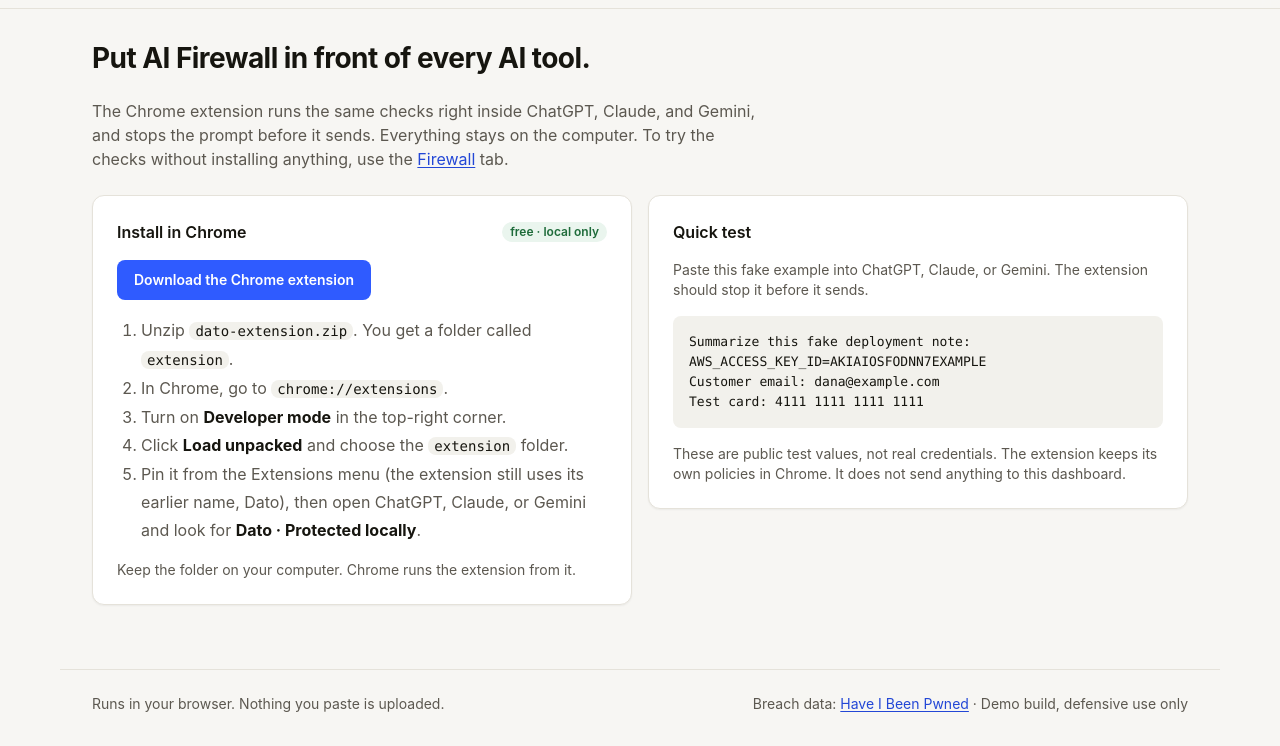
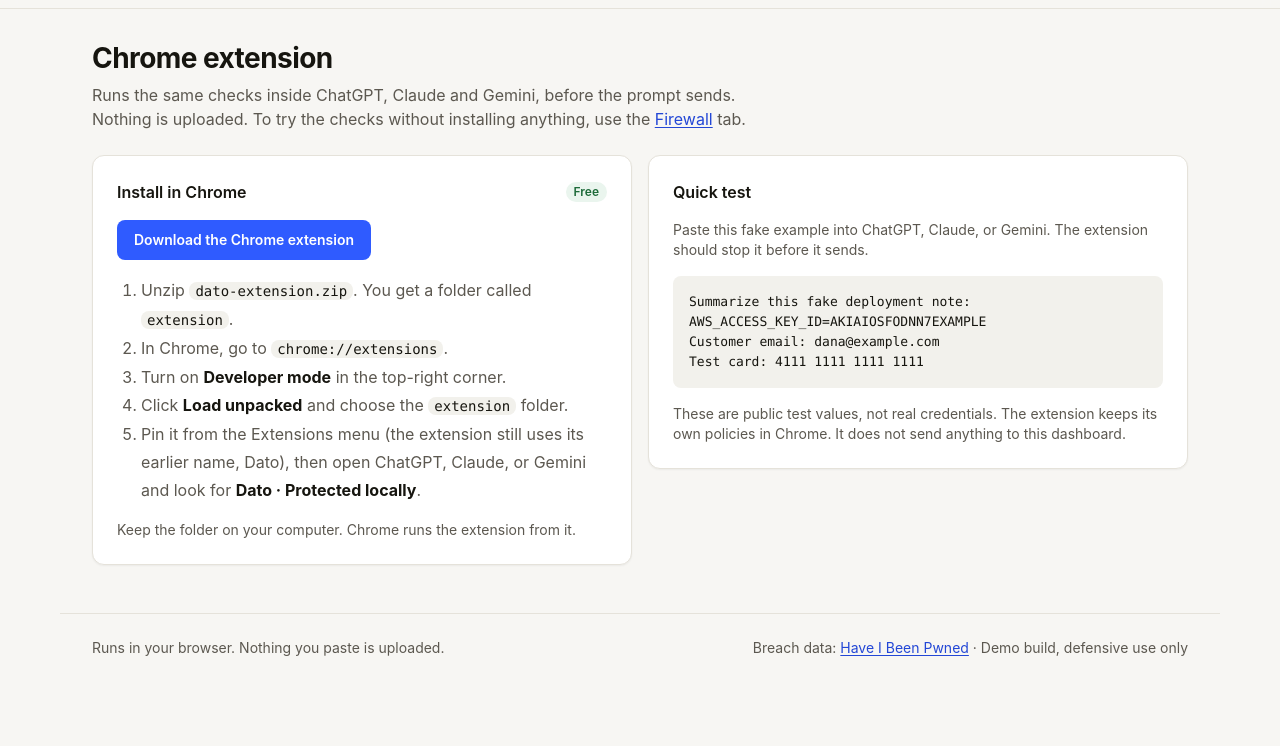
Before and after one commit to roycemy/ai-data-leak-firewall, a browser extension: page index.html in a window 1280 px wide. Both pictures are taken after a click on the link "Get the Chrome extension". Shown: the part 55-801 px from the top of the page. Drawn offline with Linux system fonts and the light colour scheme.

Commit message:
Extension page and Policies use the same header and card as the other views; Extension title, lede and Free badge in plain words.

```diff
--- a/index.html
+++ b/index.html
@@ -101,7 +101,7 @@
         <p class="lede">Choose what happens to each kind of data. <b>Warn</b> shows the risk, <b>Redact</b> masks it and lets the prompt through, <b>Block</b> stops the send.</p>
       </div>
     </div>
-    <div class="panel"><div id="policy-list"></div></div>
+    <div class="card"><div id="policy-list"></div></div>
     <div class="reset-row">
       <button id="reset-all" class="btn btn-secondary danger">Reset everything</button>
       <span class="reset-note">Restores default policies, clears the audit log and the prompt box.</span>
@@ -201,12 +201,14 @@
   <!-- INSTALL -->
   <section id="view-install" class="view">
     <div class="view-head">
-      <h1>Put AI Firewall in front of every AI tool.</h1>
-      <p class="lede">The Chrome extension runs the same checks right inside ChatGPT, Claude, and Gemini, and stops the prompt before it sends. Everything stays on the computer. To try the checks without installing anything, use the <a href="#firewall" id="goto-firewall">Firewall</a> tab.</p>
+      <div>
+        <h1>Chrome extension</h1>
+        <p class="lede">Runs the same checks inside ChatGPT, Claude and Gemini, before the prompt sends. Nothing is uploaded. To try the checks without installing anything, use the <a href="#firewall" id="goto-firewall">Firewall</a> tab.</p>
+      </div>
     </div>
     <div class="install-grid">
-      <div class="panel">
-        <div class="panel-head"><span class="panel-title">Install in Chrome</span><span class="local-badge">free · local only</span></div>
+      <section class="card" aria-labelledby="install-title">
+        <div class="card-head"><h2 class="card-title" id="install-title">Install in Chrome</h2><span class="local-badge">Free</span></div>
         <p><a class="btn btn-primary" href="dato-extension.zip" download>Download the Chrome extension</a></p>
         <ol class="install-steps">
           <li>Unzip <code>dato-extension.zip</code>. You get a folder called <code>extension</code>.</li>
@@ -216,16 +218,16 @@
           <li>Pin it from the Extensions menu (the extension still uses its earlier name, Dato), then open ChatGPT, Claude, or Gemini and look for <b>Dato · Protected locally</b>.</li>
         </ol>
         <p class="posture-note">Keep the folder on your computer. Chrome runs the extension from it.</p>
-      </div>
-      <div class="panel">
-        <div class="panel-head"><span class="panel-title">Quick test</span></div>
+      </section>
+      <section class="card" aria-labelledby="quick-title">
+        <div class="card-head"><h2 class="card-title" id="quick-title">Quick test</h2></div>
         <p class="posture-note">Paste this fake example into ChatGPT, Claude, or Gemini. The extension should stop it before it sends.</p>
         <pre class="install-sample">Summarize this fake deployment note:
 AWS_ACCESS_KEY_ID=AKIAIOSFODNN7EXAMPLE
 Customer email: dana@example.com
 Test card: 4111 1111 1111 1111</pre>
         <p class="posture-note">These are public test values, not real credentials. The extension keeps its own policies in Chrome. It does not send anything to this dashboard.</p>
-      </div>
+      </section>
     </div>
   </section>
 
--- a/styles.css
+++ b/styles.css
@@ -194,6 +194,7 @@ kbd { font-family: inherit; font-size: 12px; line-height: 16px; padding: 0 4px;
 }
 .local-badge { display: inline-flex; align-items: center; gap: 4px; font-size: 12px; line-height: 16px; font-weight: 600; color: var(--ok); background: var(--ok-tint); padding: 2px 8px; border-radius: 999px; }
 .posture-note { color: var(--text-2); font-size: 14px; line-height: 20px; margin-top: 16px; }
+.posture-note:first-of-type { margin-top: 0; }
 
 /* ---- Firewall ---- */
 .console-grid { display: grid; grid-template-columns: minmax(0, 1fr) minmax(0, 1fr); gap: 16px; align-items: stretch; }
```
